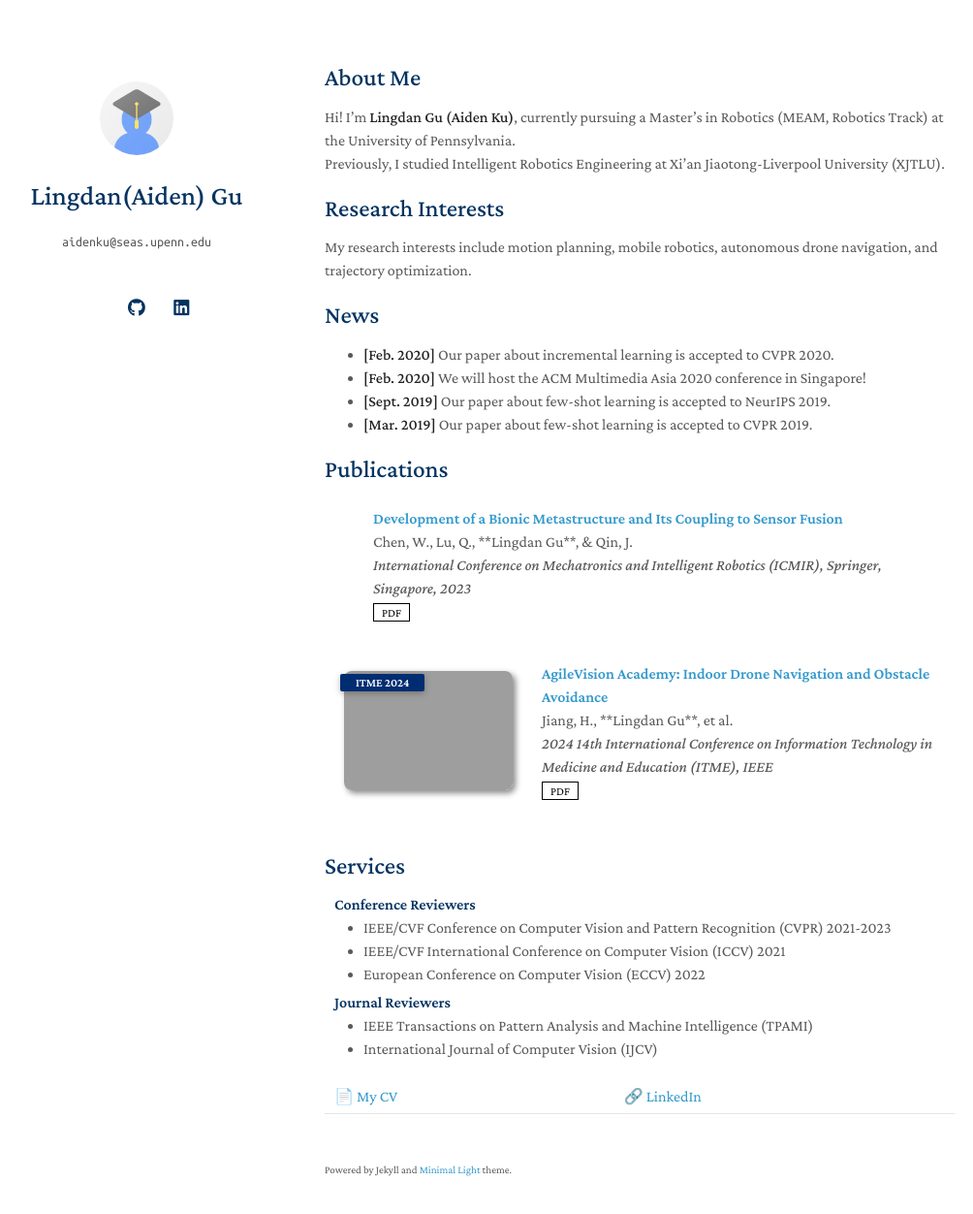
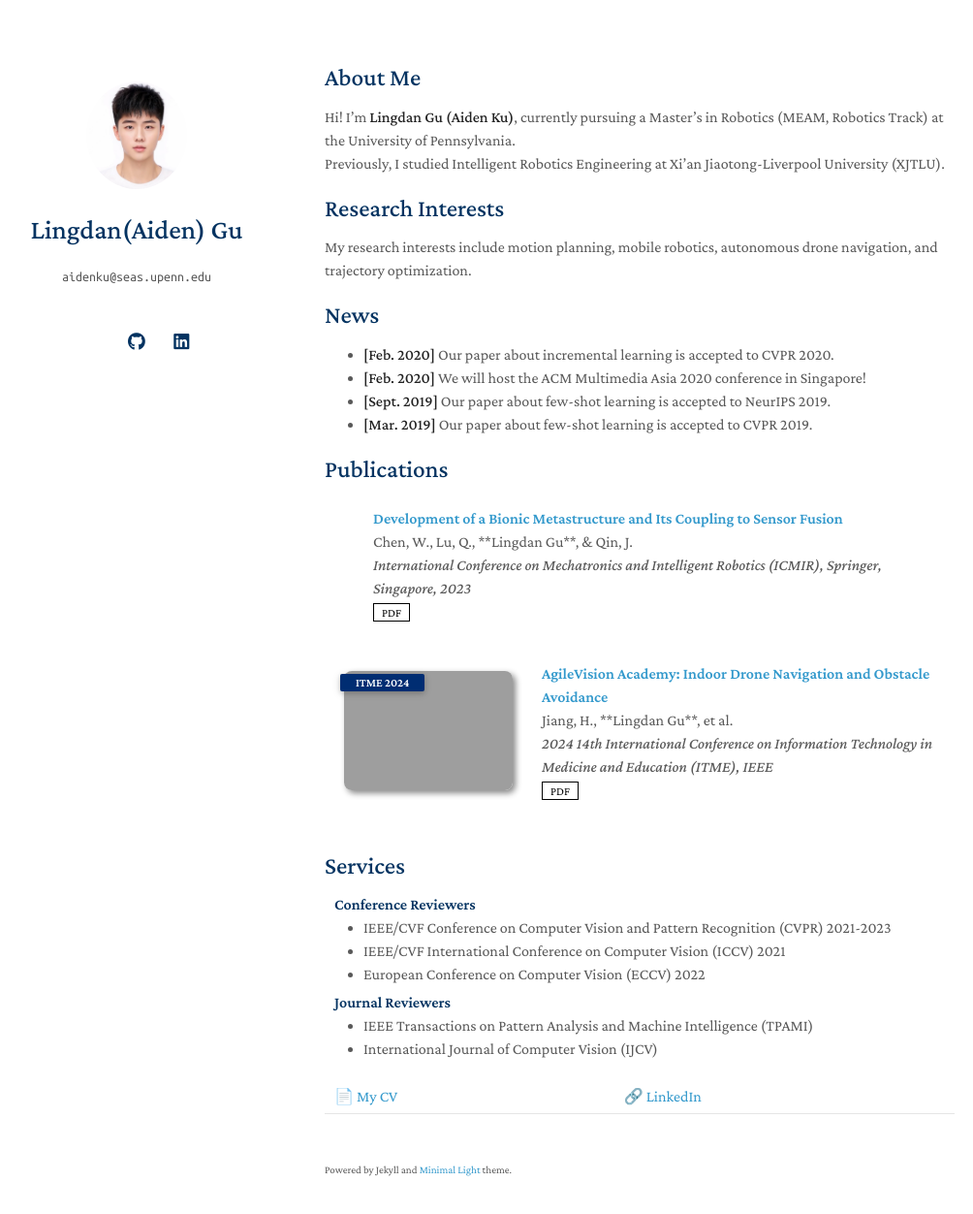
Before and after one commit to Aidenku/aidenku.github.io, a Jekyll site: the page built from index.md, in a window 1280 px wide and 1287 px high. Shown: the top 1252 px of the window at 97% size, without its empty margins (135-1139 px from the left). Built offline with Jekyll 4.4.1, drawn with Linux system fonts in a browser that asks for light colours; a style sheet for code colours, icons or effects is not loaded; our own code applies the rules of GitHub Pages for plain Markdown files; grey boxes are pictures that could not be loaded.

Commit message:
Update _config.yml

```diff
--- a/_config.yml
+++ b/_config.yml
@@ -18,7 +18,7 @@ twitter: https://twitter.com/
 
 # Images (e.g., your profile picture and your website's favicon)
 # "favicon" and "favicon_dark" are used for the light and dark modes, respectively.
-avatar: ./assets/img/avatar.png
+avatar: ./assets/img/aiden.jpg
 favicon: ./assets/img/favicon.png
 favicon_dark: ./assets/img/favicon-dark.png
 
```
